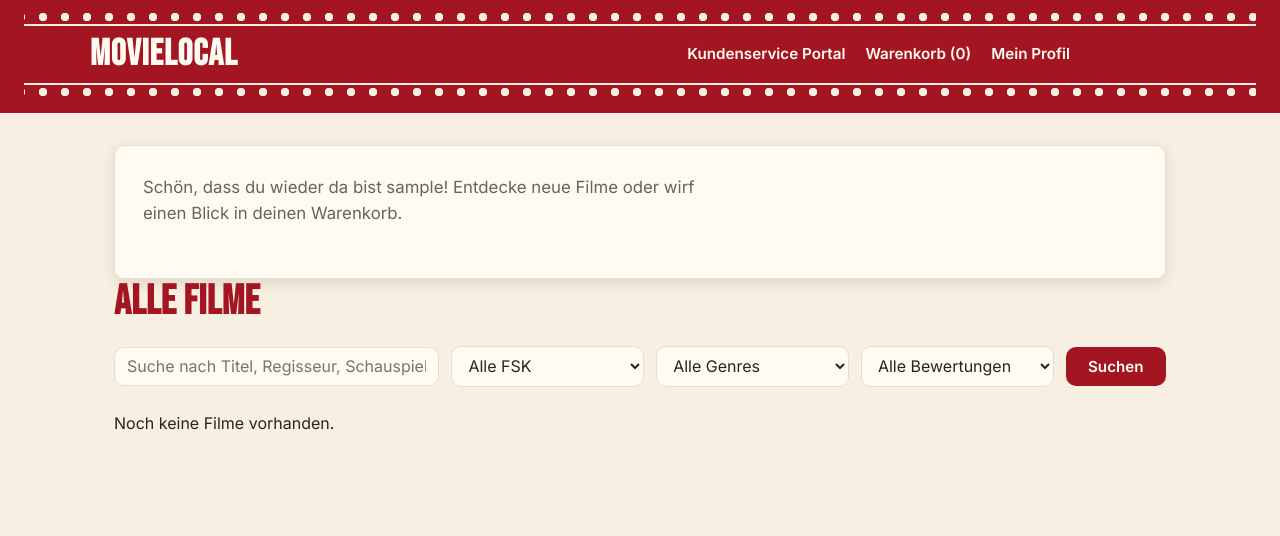
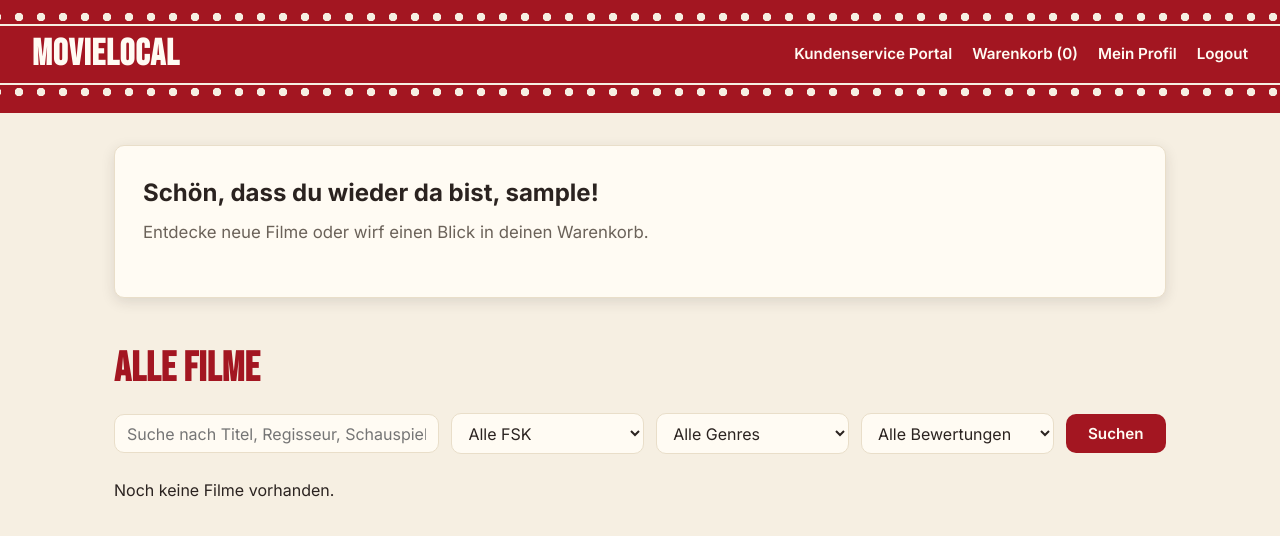
Before and after one commit to Nama9o9/movielocal, a Django app: page /movie/list in a window 1280 px wide. Shown: the top 536 px of the page. Run offline with Django 5.2, Linux system fonts and the light colour scheme; the visitor is signed in with stand-in values (Sample User, id 1); data that the repository does not hold is empty.

Commit message:
few changes for styling

```diff
--- a/Movie/templates/Movies_list.html
+++ b/Movie/templates/Movies_list.html
@@ -6,7 +6,8 @@
 
     <div class="card detail-container">
         {% if user.is_authenticated %}
-            <p class="intro-text">Schön, dass du wieder da bist {{ user.username }}! Entdecke neue Filme oder wirf einen Blick in deinen Warenkorb.</p>
+            <p class="welcome-greeting">Schön, dass du wieder da bist, {{ user.username }}!</p>
+            <p class="intro-text">Entdecke neue Filme oder wirf einen Blick in deinen Warenkorb.</p>
         {% else %}
             <h1>Willkommen!</h1>
             <p class="intro-text">Filme kaufen oder ausleihen – bei Händlern und Videotheken in deiner Nähe, statt bei globalen Streaming-Riesen. Durchstöbere unseren Katalog und melde dich an um Filme direkt bei lokalen Anbietern zu sichern!</p>
@@ -15,7 +16,7 @@
         {% endif %}
     </div>
 
-    <h1>Alle Filme</h1>
+    <h1 class="section-heading-spaced">Alle Filme</h1>
 
     <form method="get" class="search-form">
         <input type="text" name="q" value="{{ query }}" placeholder="Suche nach Titel, Regisseur, Schauspieler...">
@@ -41,7 +42,7 @@
         {# Durchschnitt #}
     <select name="min_rating">
     <option value="">Alle Bewertungen</option>
-    <option value="5" {% if selected_min_rating == "5" %}selected{% endif %}>∅ 5 Sterne</option>
+    <option value="5" {% if selected_min_rating == "5" %}selected{% endif %}>p∅ 5 Sterne</option>
     <option value="4" {% if selected_min_rating == "4" %}selected{% endif %}>∅ 4 Sterne</option>
     <option value="3" {% if selected_min_rating == "3" %}selected{% endif %}>∅ 3 Sterne</option>
     <option value="2" {% if selected_min_rating == "2" %}selected{% endif %}>∅ 2 Sterne</option>
--- a/customerservice/templates/customerservice/movie_edit_delete.html
+++ b/customerservice/templates/customerservice/movie_edit_delete.html
@@ -4,7 +4,7 @@
 {% block title %}{% if is_create %}Film hinzufügen{% else %}Film bearbeiten/löschen{% endif %}{% endblock %}
 
 {% block content %}
-    <a href="{% url 'cs_movie_list' %}">← Zurück zur Liste</a>
+    <a class="back-link" href="{% url 'cs_movie_list' %}">← Zurück</a>
 <h2>{% if is_create %}Neuen Film anlegen{% else %}Film verwalten: {{ movie.title }}{% endif %}</h2>
 
 {% if can_edit_delete %}
--- a/customerservice/templates/customerservice/shop_edit_delete.html
+++ b/customerservice/templates/customerservice/shop_edit_delete.html
@@ -23,5 +23,5 @@
     <p style="color: var(--color-red);">Sie haben keine Berechtigung für diese Aktion.</p>
 {% endif %}
 
-<a class="back-link" href="{% url 'cs_shop_list' %}">← Zurück zur Liste</a>
+<a class="back-link" href="{% url 'cs_movie_listmovie_list' %}">← Zurück zur Liste</a>
 {% endblock %}
--- a/customerservice/templates/customerservice/shop_list.html
+++ b/customerservice/templates/customerservice/shop_list.html
@@ -4,7 +4,7 @@
 {% block title %}CS - Shop Übersicht{% endblock %}
 
 {% block content %}
-      <a href="{% url 'cs_movie_list' %}"> <- Zurück zur Filmliste</a>
+      <a class="back-link" href="{% url 'cs_movie_list' %}">← Zurück</a>
 <h2>Kundenservice — Shopverwaltung</h2>
 <p>Angemeldet als: <strong>{{ user.username }}</strong> (Rolle: {{ user.get_role_display }})</p>
 
--- a/static/css/style.css
+++ b/static/css/style.css
@@ -95,7 +95,7 @@ a:focus-visible {
 header.site-header {
   background-color: var(--color-red);
   color: var(--color-cream-light);
-  padding: 0.6rem 1.5rem 0.9rem;
+  padding: 0.6rem 0 0.9rem;
 }
 
 header.site-header a {
@@ -115,8 +115,8 @@ header.site-header a:focus-visible {
   align-items: center;
   gap: 1rem;
   flex-wrap: wrap;
-  max-width: 1100px;
-  margin: 0 auto;
+  width: 100%;
+  padding: 0 2rem;
 }
 
 .brand {
@@ -159,6 +159,25 @@ nav.site-nav a:focus-visible {
   color: var(--color-red);
 }
 
+.nav-link-button {
+  background: none;
+  border: none;
+  padding: 0;
+  margin: 0;
+  cursor: pointer;
+  color: var(--color-cream-light);
+  font-family: var(--font-body);
+  font-weight: 600;
+  font-size: 0.95rem;
+}
+
+.nav-link-button:hover,
+.nav-link-button:focus-visible {
+  color: var(--color-gold);
+  background: none;
+  box-shadow: none;
+}
+
 /* ---------- Layout ---------- */
 main,
 .detail-container,
@@ -180,6 +199,17 @@ main,
   font-size: 1.05rem;
   max-width: 560px;
   margin-bottom: 1.5rem;
+}
+
+.welcome-greeting {
+  font-size: 1.5rem;
+  font-weight: 700;
+  color: var(--color-ink);
+  margin-bottom: 0.5rem;
+}
+
+.section-heading-spaced {
+  margin-top: 3rem;
 }
 .welcome-header {
   display: flex;
--- a/templates/base.html
+++ b/templates/base.html
@@ -22,13 +22,13 @@
                          {% endif %}
                         <a href="{% url 'shopping_cart_show' %}">Warenkorb ({{ user.shopping_cart_item_count }})</a>
                         <a href="{% url 'profile' %}">Mein Profil</a>
-                        <form method="post" action="{% url 'logout' %}" style="display:inline;">
+                       <form method="post" action="{% url 'logout' %}" style="display:inline;">
                             {% csrf_token %}
-                            <button type="submit" class="btn-secondary">Logout</button>
-                        </form>
+                           <button type="submit" class="nav-link-button">Logout</button>
+                       </form>
                     {% else %}
                         <a href="{% url 'shopping_cart_show' %}">Warenkorb (0)</a>
-                        <a class="btn" href="{% url 'login' %}">Login</a>
+                       <a href="{% url 'login' %}">Login</a>
                     {% endif %}
                 </div>
         </div>
```
Also changed, not shown: other parts of static/css/style.css (+36 -6 lines), Movie/templates/Movie_detail.html (+5 -5 lines), customerservice/templates/customerservice/reported_ratings.html (+3 -5 lines).
